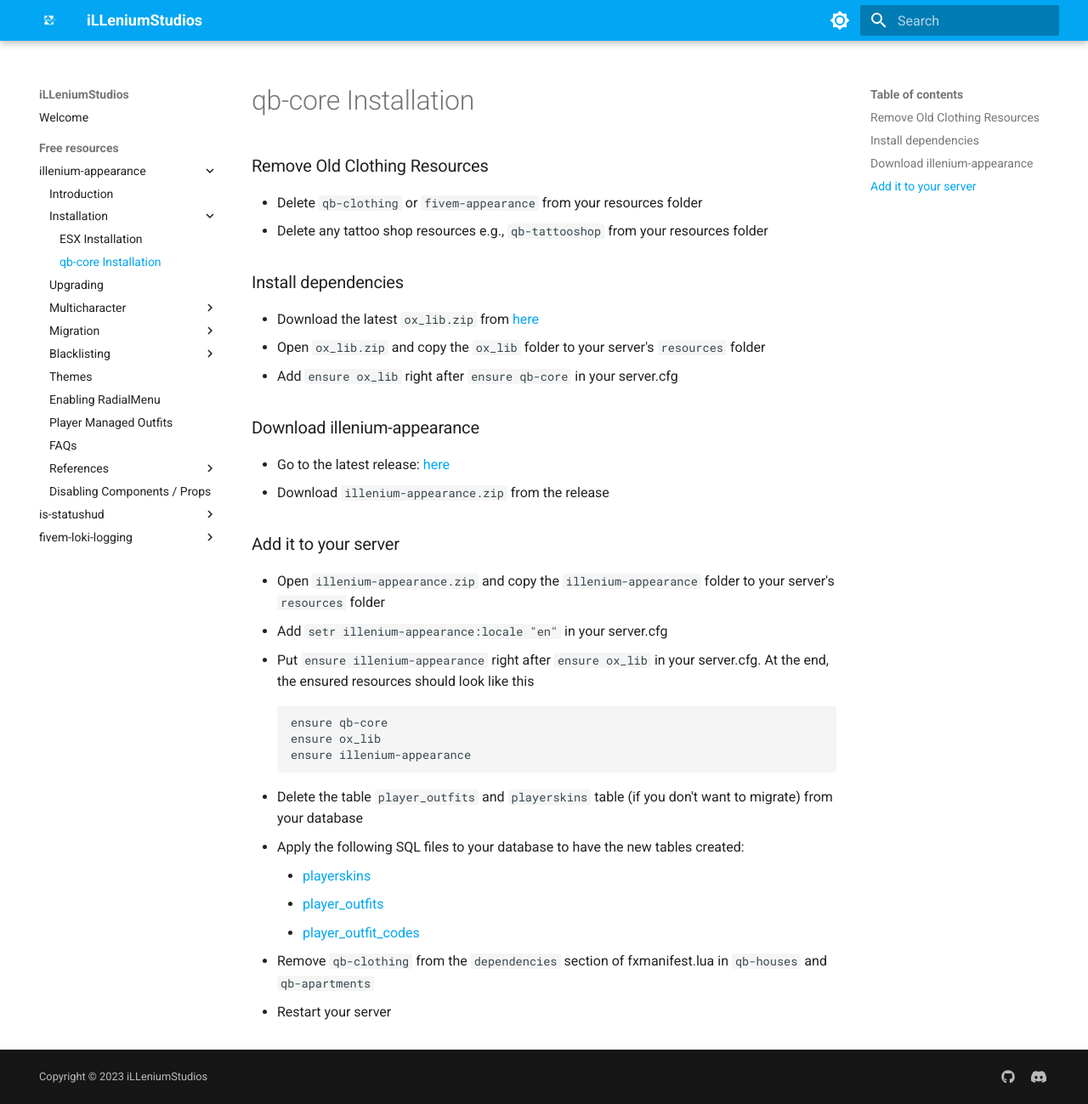
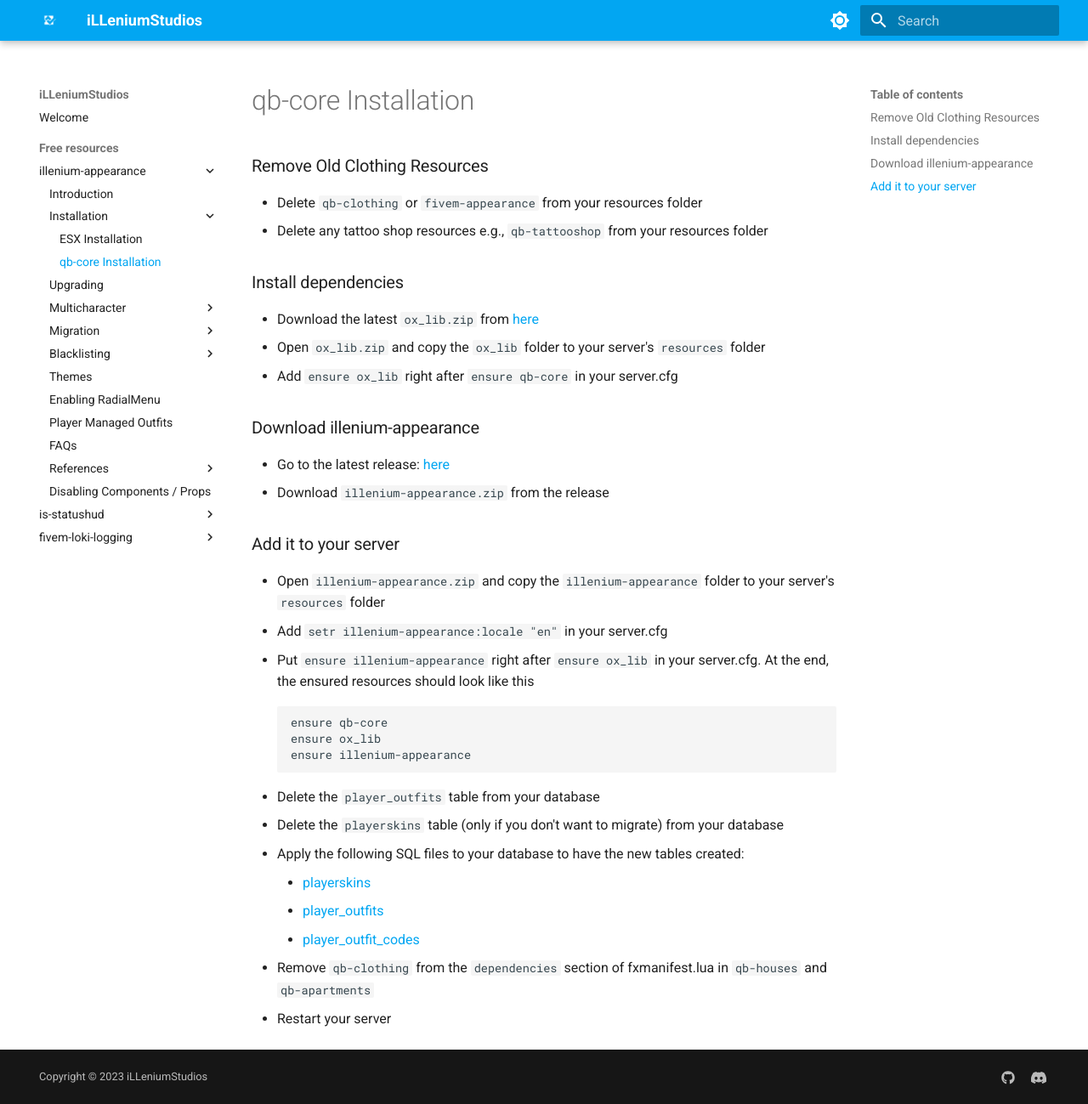
Before and after one commit to insoomnia1/illeniumdocs.github.io, an MkDocs documentation site: the page built from docs/free-resources/illenium-appearance/installation/qb-core.md, in a window 1280 px wide and 1299 px high. Shown: the whole window at 85% size. Built offline with MkDocs 1.6.1 and Material for MkDocs 9.7.7, drawn with Linux system fonts in a browser that asks for light colours.

Commit message:
Update docs

````diff
--- a/docs/free-resources/illenium-appearance/installation/qb-core.md
+++ b/docs/free-resources/illenium-appearance/installation/qb-core.md
@@ -28,7 +28,8 @@ ensure qb-core
 ensure ox_lib
 ensure illenium-appearance
 ```
-- Delete the table `player_outfits` and `playerskins` table (if you don't want to migrate) from your database
+- Delete the `player_outfits` table from your database
+- Delete the `playerskins` table (only if you don't want to migrate) from your database
 - Apply the following SQL files to your database to have the new tables created:
     - [playerskins](https://github.com/iLLeniumStudios/illenium-appearance/blob/main/sql/playerskins.sql)
     - [player_outfits](https://github.com/iLLeniumStudios/illenium-appearance/blob/main/sql/player_outfits.sql)
````
